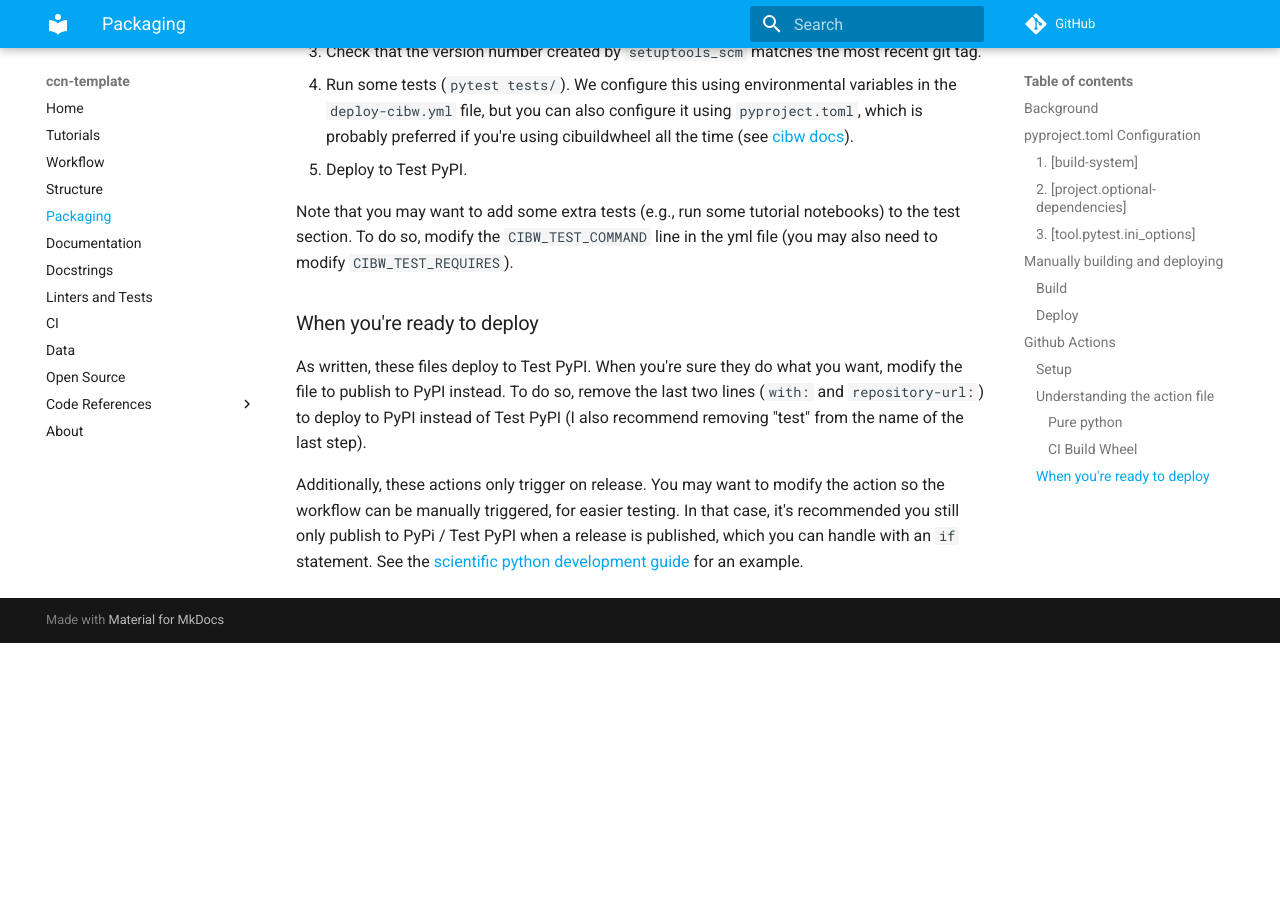
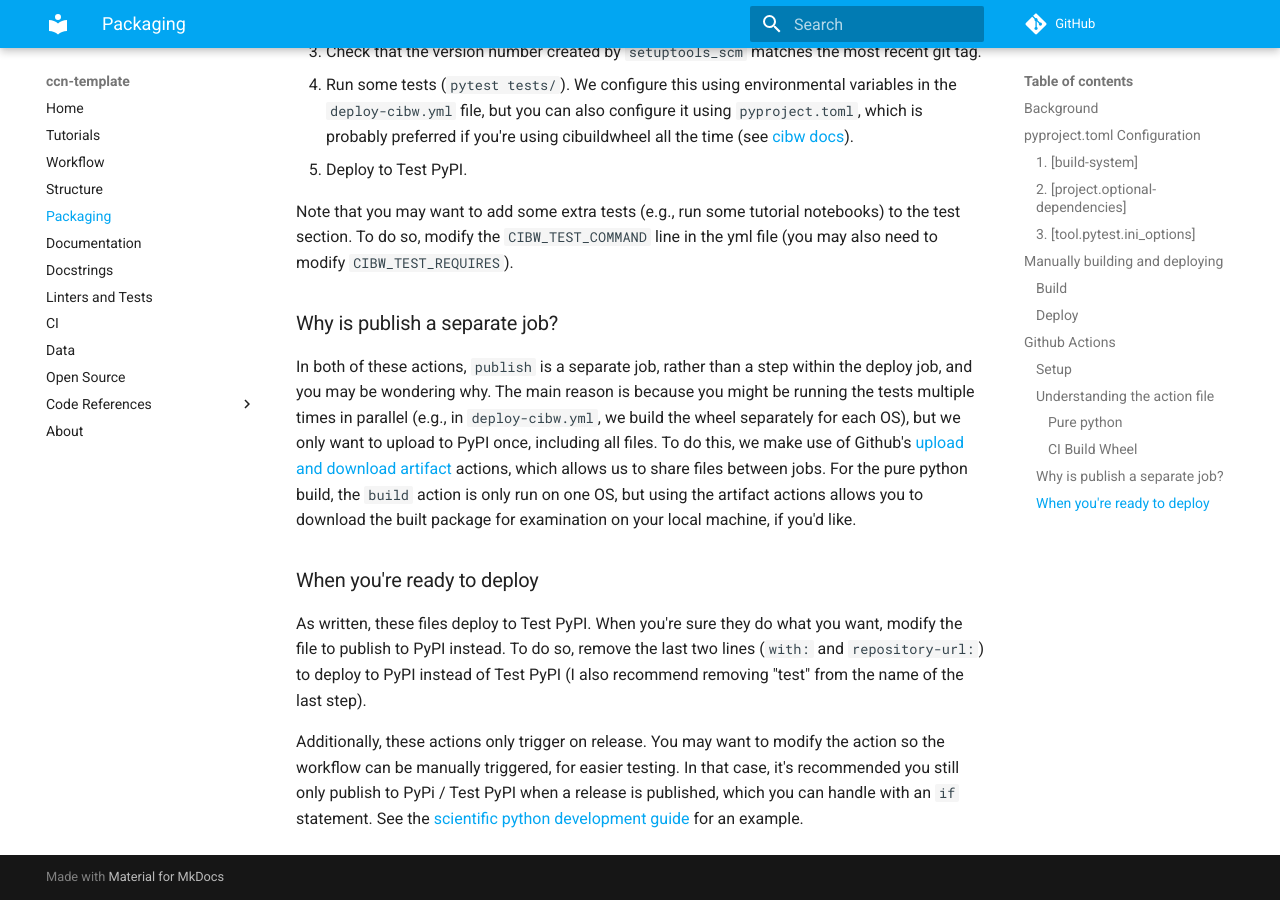
Before and after one commit to flatironinstitute/ccn-template, an MkDocs documentation site: the page built from docs/notes/02-packaging.md, in a window 1280 px wide and 900 px high, scrolled down 7323 px. Built offline with MkDocs 1.6.1 and Material for MkDocs 9.7.7, drawn with Linux system fonts in a browser that asks for light colours; comment, search, counter and statistics services are not loaded; before the commit the page ends 7966 px from its top, so only the background shows below that.

Commit message:
separates build/publish

```diff
--- a/docs/notes/02-packaging.md
+++ b/docs/notes/02-packaging.md
@@ -194,6 +194,10 @@ This action gets triggered on every github release and does the following on Ubu
 
 Note that you may want to add some extra tests (e.g., run some tutorial notebooks) to the test section. To do so, modify the `CIBW_TEST_COMMAND` line in the yml file (you may also need to modify `CIBW_TEST_REQUIRES`).
 
+### Why is publish a separate job?
+
+In both of these actions, `publish` is a separate job, rather than a step within the deploy job, and you may be wondering why. The main reason is because you might be running the tests multiple times in parallel (e.g., in `deploy-cibw.yml`, we build the wheel separately for each OS), but we only want to upload to PyPI once, including all files. To do this, we make use of Github's [upload and download artifact](https://docs.github.com/en/actions/using-workflows/storing-workflow-data-as-artifacts) actions, which allows us to share files between jobs. For the pure python build, the `build` action is only run on one OS, but using the artifact actions allows you to download the built package for examination on your local machine, if you'd like.
+
 ### When you're ready to deploy
 
 As written, these files deploy to Test PyPI. When you're sure they do what you want, modify the file to publish to PyPI instead. To do so, remove the last two lines (`with:` and `repository-url:`) to deploy to PyPI instead of Test PyPI (I also recommend removing "test" from the name of the last step).
```
Also changed, not shown: 2 other files.
